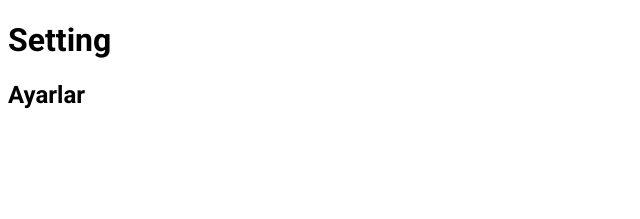
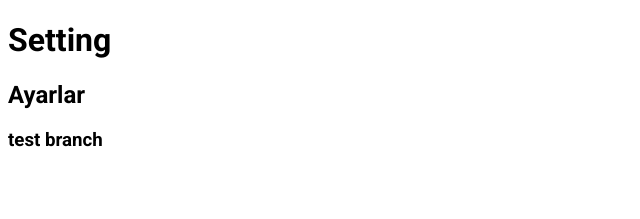
Before and after one commit to eserdinyo/6habits, a Vue app: page /setting in a window 1280 px wide. Shown: the top 219 px of the page, without its empty margins (0-640 px from the left). Built offline with nearby package versions, Linux system fonts and the light colour scheme.

Commit message:
added test branch

```diff
--- a/src/views/Setting.vue
+++ b/src/views/Setting.vue
@@ -2,5 +2,6 @@
   <div class="foo">
     <h1>Setting</h1>
     <h2>Ayarlar</h2>
+    <h3>test branch</h3>
   </div>
 </template>
```
